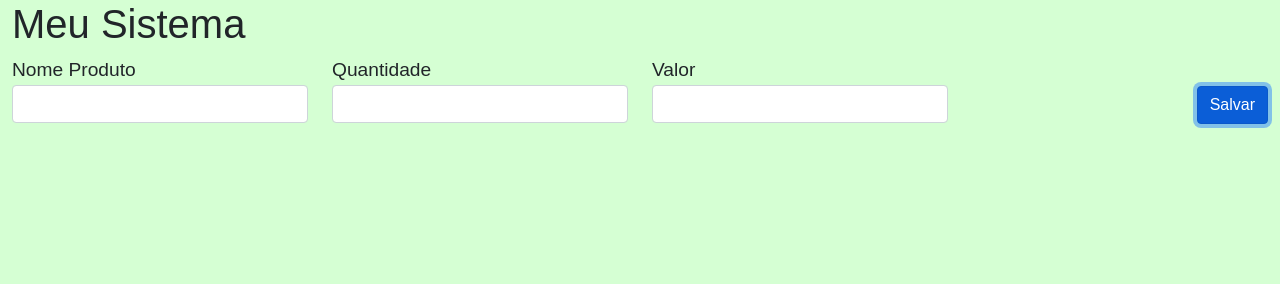
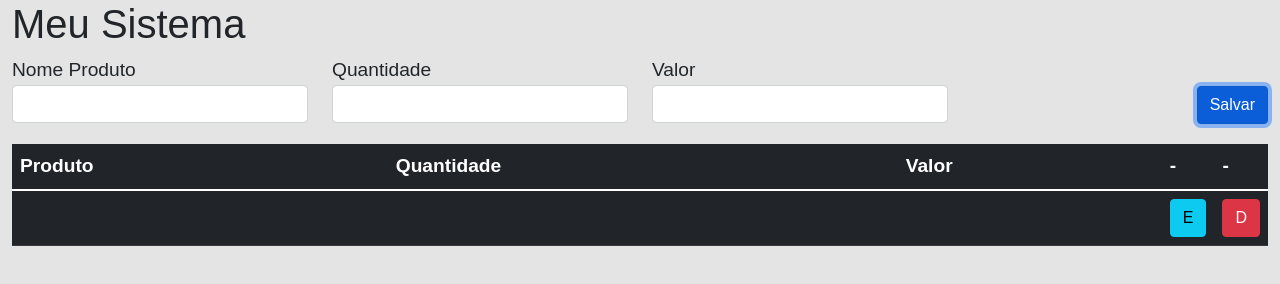
Before and after one commit to LuizaBertini/TreinamentoDev, a plain HTML site: page index.html in a window 1280 px wide. Both pictures are taken after a click on the button "Salvar". Drawn offline with nearby package versions, Linux system fonts and the light colour scheme.

Commit message:
Aula03 - Java ScriptII

```diff
--- a/index.html
+++ b/index.html
@@ -48,7 +48,24 @@
             </div>
         </div>
 
+        <div class="row defaultMarginTop">
+            <div class="col-md-12">
+                <table class="table table-dark" id="tblProdutos">
+                    <thead>
+                        <tr>
+                            <th>Produto</th>
+                            <th>Quantidade</th>
+                            <th>Valor</th>
+                            <th style="width: 50px"> - </th>
+                            <th style="width: 50px"> - </th>
+                        </tr>
+                    </thead>
+                    <tbody>
 
+                    </tbody>
+                </table>
+            </div>
+        </div>
     </div>
 
 
--- a/index.js
+++ b/index.js
@@ -1,12 +1,51 @@
-// function carregamentoPagina() {
-//     alert("Mensagem apresentada no carregamento do sistema");
-// }
+function populaTabela() {
+    if (localStorage.getItem("produtos")) {
+
+        let produtos = JSON.parse(localStorage.getItem("produtos")); // JSON.parse() - transforma um texto em array
+
+        $("#tblProdutos tbody").html(""); // limpa a table
+
+        produtos.forEach((produto) => {
+            $("#tblProdutos tbody").append(`
+            <tr>
+                <td>${produto.nome}</td>
+                <td>${produto.qntd}</td>
+                <td>${produto.valor}</td>
+                <td style="width: 20px;"><button type="button" class="btn btn-info">E</button></td>
+                <td style="width: 20px;"><button type="button" class="btn btn-danger">D</button></td>
+            </tr>`) // append acrescenta uma tag ou um script no html
+        });
+
+    }
+}
 
 $(() => {
     //Código executado no carregamento da página
-    // alert("Mensagem apresentada no carregamento do sistema");
 
     $("#btnSalvar").click(() => {
-        console.log("FUNÇÃO CLICK FUNCIONOU")
+
+        let produto = {};
+        produto.nome = $("#nmProduto").val(); // guarda o valor do id nmProduto
+        produto.qntd = $("#quantidade").val();
+        produto.valor = $("#vlrProduto").val();
+
+        let listaProdutos = [];
+
+        if (localStorage.getItem("produtos")) {
+            listaProdutos = JSON.parse(localStorage.getItem("produtos"));
+        }
+
+        listaProdutos.push(produto); // insere o produto no array ListaProduto
+
+        //localStorage.setItem("key", "efetivo valor que será armazenado"); // cookies - as informações ficam salvas até o usuário limpar o cache
+        localStorage.setItem("produtos", JSON.stringify(listaProdutos)); //JSON.stringify() - tranforma o array em string
+
+        alert("Produto salvo com sucesso!")
+
+        $("#nmProduto").val("") // se for usado val(""), o conteúdo do id será "apagado" (sobrescreve o conteúdo)
+        $("#quantidade").val("")
+        $("#vlrProduto").val("")
+
+        populaTabela();
     })
 })
--- a/style.css
+++ b/style.css
@@ -1,5 +1,5 @@
 body {
-    background-color: #d5ffd3;
+    background-color: #e4e4e4;
     font-family: Arial;
     font-size: 1.2rem;
 }
@@ -29,3 +29,7 @@ p {
 .align-right button {
     margin-top: 30px;
 }
+
+.defaultMarginTop {
+    margin-top: 20px;
+}
```
